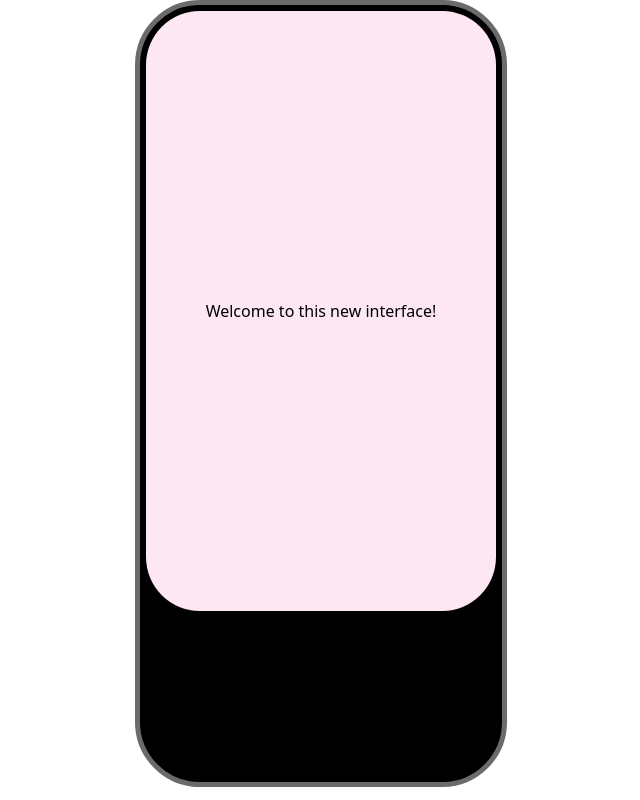
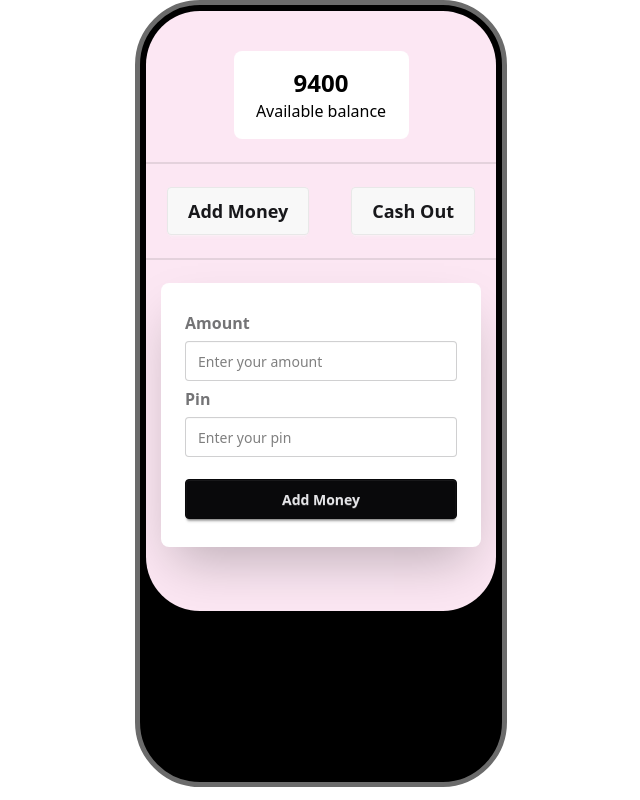
Before and after one commit to Oishee12/Payoo-Mobile-Banking, a plain HTML site: page home.html in a window 1280 px wide. Shown: the whole page, without its empty margins (319-959 px from the left). Drawn offline with nearby package versions, Linux system fonts and the light colour scheme.

Commit message:
add money and cashout features add

```diff
--- a/home.html
+++ b/home.html
@@ -8,13 +8,45 @@
     <link href="https://cdn.jsdelivr.net/npm/daisyui@5" rel="stylesheet" type="text/css" />
     <script src="https://cdn.jsdelivr.net/npm/@tailwindcss/browser@4"></script>
     <!-- tailwind setup -->
-    <script src="https://unpkg.com/@tailwindcss/browser@4"></script>
+    <script src="https://cdn.jsdelivr.net/npm/@tailwindcss/browser@4"></script>
 </head>
 <body>
     <main class="flex justify-center">
        <div>
         <div class="mockup-phone">
-            <div class="h-[600px] w-[350px] bg-pink-100 text-black mockup-phone-display grid place-content-center">Welcome to this new interface!</div>
+            <div class="h-[600px] w-[350px] bg-pink-100 text-black mockup-phone-display">
+                <div class="card bg-base-100 w-1/2 max-w-sm shrink-0 mt-10 p-4 mx-auto">
+                    <div class="">
+                        <div class="text-center text-2xl font-bold">9400</div>
+                    <div class="text-center">Available balance</div>
+                    </div>
+                </div>
+
+                <div class="flex w-full flex-col">
+                    <div class="divider"></div>
+                  </div>
+
+                  <div class="flex place-content-around">
+                    <div><button class="btn btn-lg">Add Money</button></div>
+                    <div><button class="btn btn-lg">Cash Out</button></div>
+                  </div>
+
+                  <div class="flex w-full flex-col">
+                    <div class="divider"></div>
+                  </div>
+
+                  <div class="card bg-base-100 w-80 max-w-sm shrink-0 shadow-2xl mx-auto">
+                    <div class="card-body">
+                      <fieldset class="fieldset">
+                        <label class="font-bold text-base fieldset-label">Amount</label>
+                        <input id="mobile-number" type="text" class="input" placeholder="Enter your amount" />
+                        <label class="font-bold text-base fieldset-label">Pin</label>
+                        <input id="pin-number" type="text" class="input" placeholder="Enter your pin" />
+                        <button id="login-button" class="btn btn-neutral mt-4">Add Money</button>
+                      </fieldset>
+                    </div>
+                  </div>
+            </div>
           </div>
        </div>
     </main>
```
